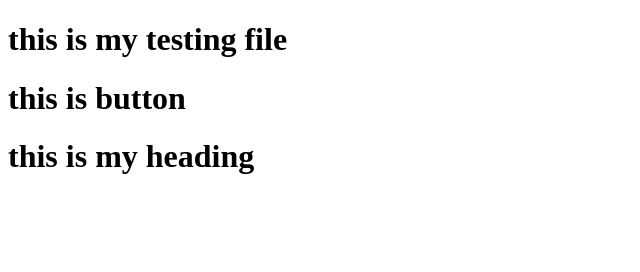
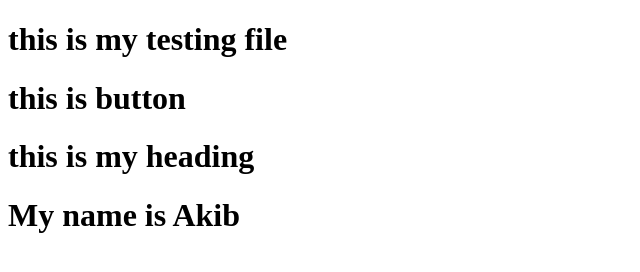
Before and after one commit to Akib-Ali/temp_github, a plain HTML site: page index.html in a window 1280 px wide. Shown: the whole page, without its empty margins (0-640 px from the left). Drawn offline with Linux system fonts and the light colour scheme.

Commit message:
add new code 10-11

```diff
--- a/index.html
+++ b/index.html
@@ -10,5 +10,8 @@
     <h1>this is button</h1>
     <h1>this is my heading</h1>
 
+    <h1>My name is Akib
+         </h1>
+
 </body>
 </html>
```
